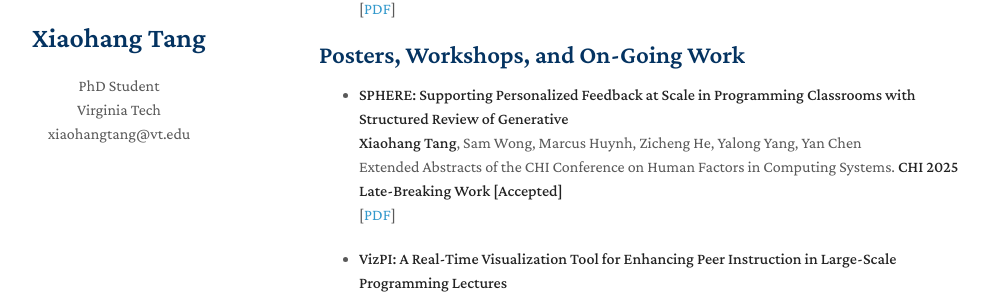
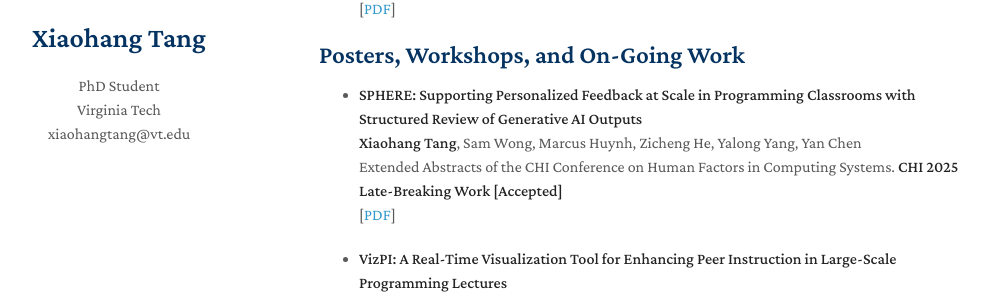
Before and after one commit to xiaohang-tang/xiaohang-tang.github.io, a Jekyll site: the page built from index.md, in a window 1280 px wide and 900 px high, scrolled down 1814 px. Shown: the part 174-473 px from the top of the window, without its empty margins (151-1140 px from the left). Built offline with Jekyll 4.4.1, drawn with Linux system fonts in a browser that asks for light colours; nearby versions of some CDN libraries; a style sheet for code colours, icons or effects is not loaded; our own code applies the rules of GitHub Pages for plain Markdown files.

Commit message:
Update index.md

```diff
--- a/index.md
+++ b/index.md
@@ -94,7 +94,7 @@ I was a research intern at the [University of Notre Dame](https://www.nd.edu/) i
   [[PDF](https://arxiv.org/pdf/2108.09538.pdf)]
 
 ## Posters, Workshops, and On-Going Work
-- **SPHERE: Supporting Personalized Feedback at Scale in Programming Classrooms with Structured Review of Generative**
+- **SPHERE: Supporting Personalized Feedback at Scale in Programming Classrooms with Structured Review of Generative AI Outputs**
   <br>
   **Xiaohang Tang**, Sam Wong, Marcus Huynh, Zicheng He, Yalong Yang, Yan Chen
   <br>
```
